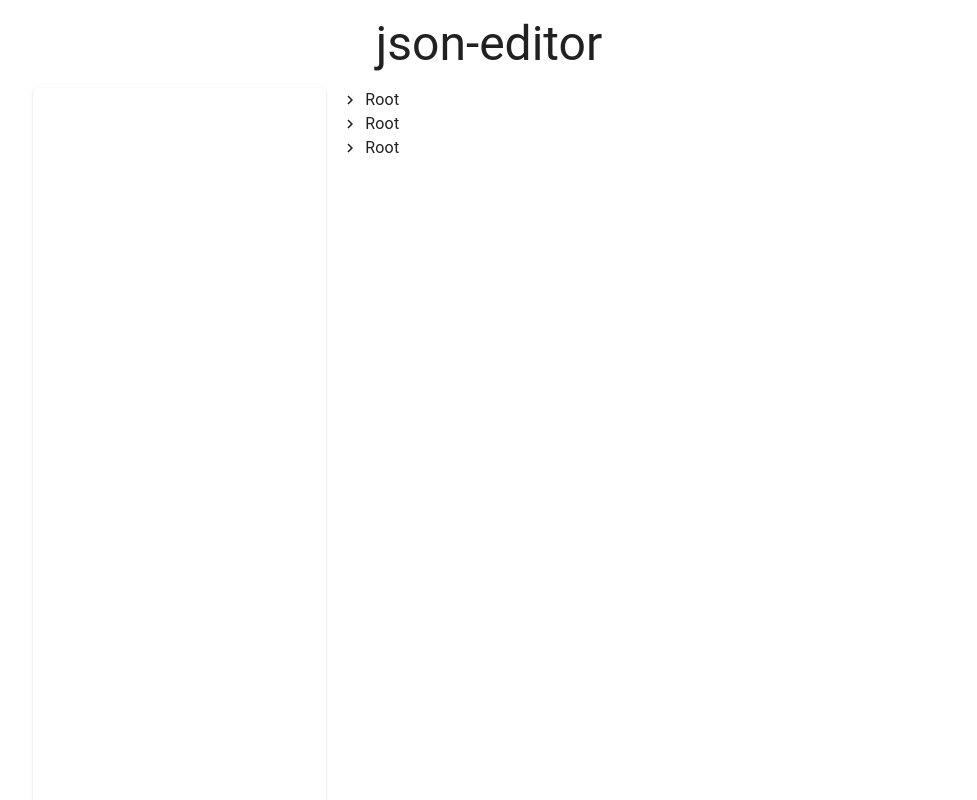
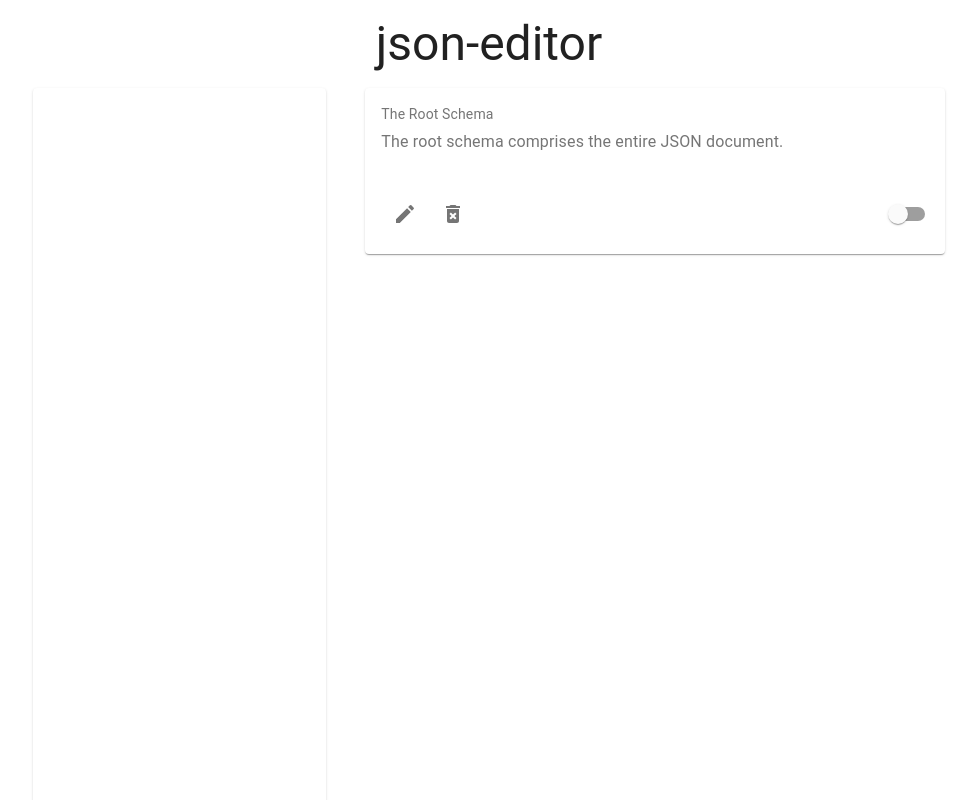
Before and after one commit to JonnyBaker/JSON-editor, a React (Create React App) app: page / in a window 1280 px wide. Shown: the top 800 px of the page, without its empty margins (151-1128 px from the left). Built offline with nearby package versions, Linux system fonts and the light colour scheme.

Commit message:
first card layout

```diff
--- a/package.json
+++ b/package.json
@@ -9,6 +9,7 @@
     "@testing-library/jest-dom": "^4.2.4",
     "@testing-library/react": "^9.3.2",
     "@testing-library/user-event": "^7.1.2",
+    "clsx": "^1.1.0",
     "react": "^16.13.1",
     "react-dom": "^16.13.1",
     "react-scripts": "3.4.1"
--- a/src/components/editor/Editor.js
+++ b/src/components/editor/Editor.js
@@ -11,11 +11,6 @@ const useStyles = makeStyles((theme) => ({
     'align-items': 'stretch',
     direction: 'row',
     justify: 'center',
-  },
-  paper: {
-    height: 900,
-    padding: theme.spacing(2),
-    color: theme.palette.text.secondary,
   },
   heading: {
     padding: theme.spacing(2),
@@ -34,8 +29,6 @@ export default function Editor() {
         defaultExpandIcon={<ChevronRightIcon />}
       >
         <EditorItem id={'1'} />
-        <EditorItem id={'2'} />
-        <EditorItem id={'3'} />
       </TreeView>
     </Grid>
   );
--- /dev/null
+++ b/src/components/editor/EditorCard.js
@@ -0,0 +1,60 @@
+import React from 'react';
+
+import { makeStyles } from '@material-ui/core/styles';
+import { Card } from '@material-ui/core';
+import Typography from '@material-ui/core/Typography';
+import CardContent from '@material-ui/core/CardContent';
+import CardActions from '@material-ui/core/CardActions';
+import clsx from 'clsx';
+
+import IconButton from '@material-ui/core/IconButton';
+import DeleteForeverIcon from '@material-ui/icons/DeleteForever';
+import EditIcon from '@material-ui/icons/Edit';
+import Switch from '@material-ui/core/Switch';
+
+const useStyles = makeStyles((theme) => ({
+  root: {
+    maxWidth: 345,
+  },
+  title: {
+    fontSize: 14,
+  },
+  pos: {
+    marginBottom: 12,
+  },
+  controls: {
+    paddingLeft: theme.spacing(1),
+    paddingBottom: theme.spacing(1),
+  },
+  requiredIcon: {
+    marginLeft: 'auto',
+  },
+}));
+
+export default function EditorCard(props) {
+  const classes = useStyles();
+
+  return (
+    <Card>
+      <CardContent>
+        <Typography className={classes.title} color="textSecondary" gutterBottom>
+          The Root Schema
+        </Typography>
+        <Typography className={classes.pos} color="textSecondary">
+          The root schema comprises the entire JSON document.
+        </Typography>
+      </CardContent>
+      <div className={classes.controls}>
+        <CardActions disableSpacing>
+          <IconButton aria-label="play/pause">
+            <EditIcon />
+          </IconButton>
+          <IconButton aria-label="play/pause">
+            <DeleteForeverIcon className={classes.playIcon} />
+          </IconButton>
+          <Switch className={clsx(classes.requiredIcon)} color="primary" />
+        </CardActions>
+      </div>
+    </Card>
+  );
+}
--- a/src/components/editor/EditorItem.js
+++ b/src/components/editor/EditorItem.js
@@ -2,40 +2,12 @@ import React from 'react';
 
 import TreeItem from '@material-ui/lab/TreeItem';
 import { makeStyles } from '@material-ui/core/styles';
-import { Card } from '@material-ui/core';
-import Typography from '@material-ui/core/Typography';
-import CardContent from '@material-ui/core/CardContent';
+import EditorCard from './EditorCard';
 
-const useStyles = makeStyles((theme) => ({
-  root: {
-    flexGrow: 1,
-    'align-items': 'stretch',
-    direction: 'row',
-    justify: 'center',
-  },
-  paper: {
-    height: 900,
-    padding: theme.spacing(2),
-    color: theme.palette.text.secondary,
-  },
-  heading: {
-    padding: theme.spacing(2),
-    textAlign: 'center',
-  },
-}));
+const useStyles = makeStyles((theme) => ({}));
 
-export default function Editor(props) {
+export default function EditorItem(props) {
   const classes = useStyles();
 
-  return (
-    <TreeItem nodeId={props.id} label="Root">
-      <Card>
-        <CardContent>
-          <Typography className={classes.title} color="textSecondary" gutterBottom>
-            Word of the Day
-          </Typography>
-        </CardContent>
-      </Card>{' '}
-    </TreeItem>
-  );
+  return <TreeItem nodeId={props.id} label={<EditorCard />}></TreeItem>;
 }
```
Also changed, not shown: 1 other file (tests, documents, lock files or other folders).
